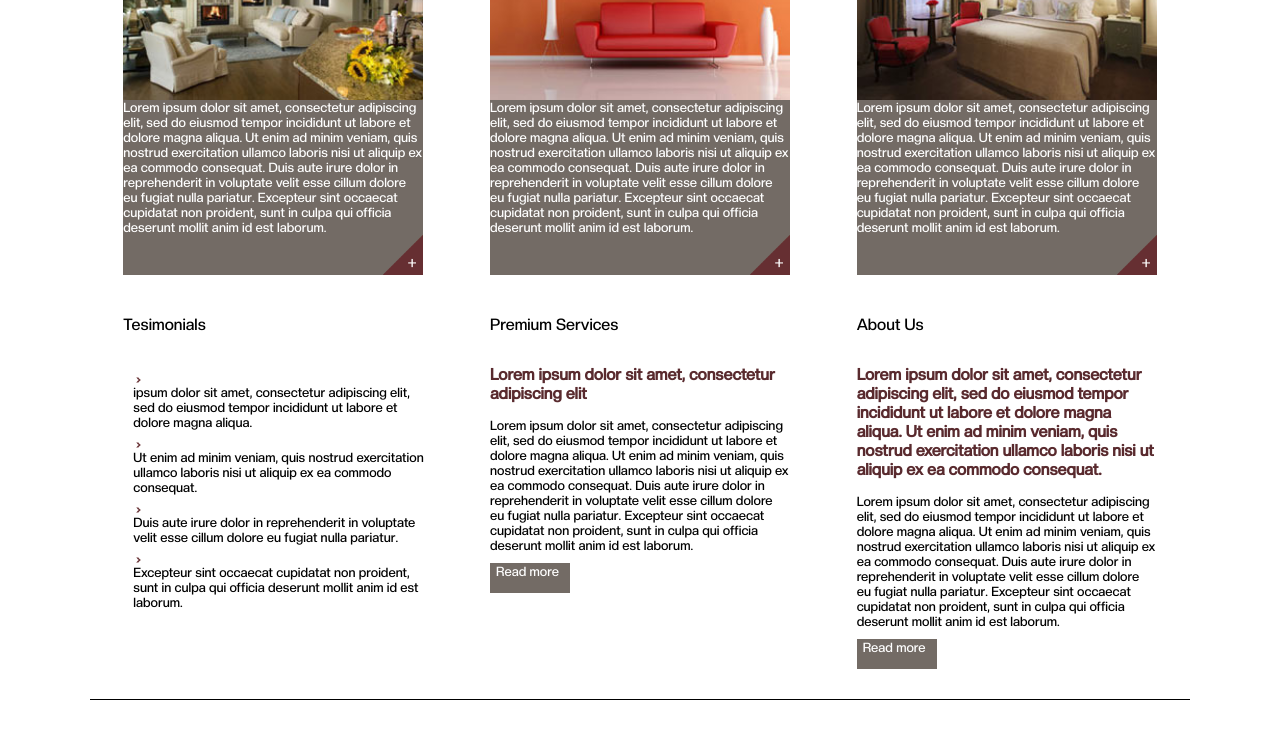
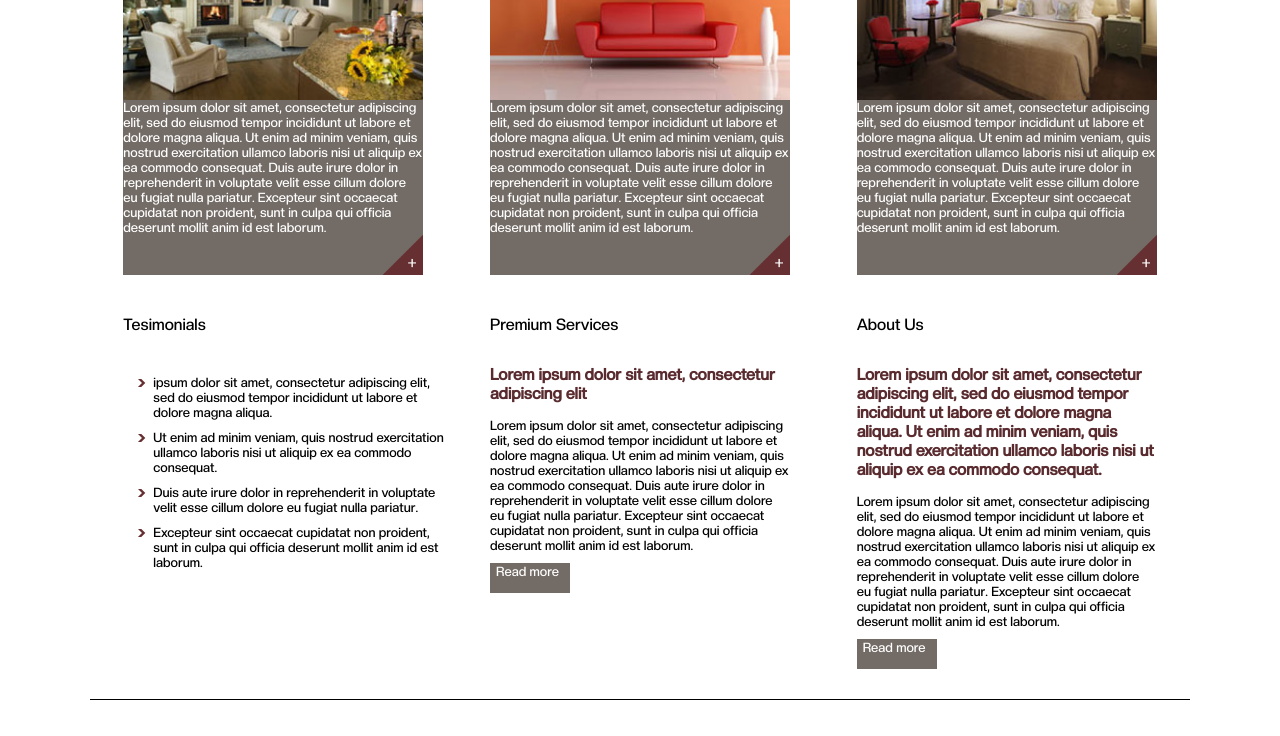
Before and after one commit to LeaCav/my-home-space, a plain HTML site: page index.html in a window 1280 px wide. Shown: the part 1039-1775 px from the top of the page. Drawn offline with Linux system fonts and the light colour scheme.

Commit message:
fleche corrigees

```diff
--- a/assets/css/style.css
+++ b/assets/css/style.css
@@ -9,6 +9,8 @@
     font-family:'renogare' ;
     src: url(../fonts/renogare/Renogare-Regular.woff2), url(../fonts/renogare/Renogare-Regular.otf);
 }
+
+
 
 *{
     width: 1100px;
@@ -144,14 +146,20 @@
                     height: auto;
                     margin: 0;
                     padding: 0;
+                    list-style-type: none;
+
                 }
                     li{
                         width: 100%;
                         height: auto;
                         margin:10px 10px 0;
+                        padding-left: 20px;
                         font-size: small;
                         align-items: start;
                         clear: right;
+                        background-image: url("../img/arrow.png");
+                        background-repeat: no-repeat;
+
                     }
                         li img{
                             width: 10px;
--- a/index.html
+++ b/index.html
@@ -69,10 +69,10 @@
             <section class="txt">
                 <h3>tesimonials</h3>
                     <ul>
-                        <li> <img src="./assets/img/arrow.png" alt="arrow"> ipsum dolor sit amet, consectetur adipiscing elit, sed do eiusmod tempor incididunt ut labore et dolore magna aliqua.</li>
-                        <li> <img src="./assets/img/arrow.png" alt="arrow">Ut enim ad minim veniam, quis nostrud exercitation ullamco laboris nisi ut aliquip ex ea commodo consequat.</li>
-                        <li> <img src="./assets/img/arrow.png" alt="arrow">Duis aute irure dolor in reprehenderit in voluptate velit esse cillum dolore eu fugiat nulla pariatur.</li>
-                        <li> <img src="./assets/img/arrow.png" alt="arrow">Excepteur sint occaecat cupidatat non proident, sunt in culpa qui officia deserunt mollit anim id est laborum.</li>
+                        <li>ipsum dolor sit amet, consectetur adipiscing elit, sed do eiusmod tempor incididunt ut labore et dolore magna aliqua.</li>
+                        <li>Ut enim ad minim veniam, quis nostrud exercitation ullamco laboris nisi ut aliquip ex ea commodo consequat.</li>
+                        <li>Duis aute irure dolor in reprehenderit in voluptate velit esse cillum dolore eu fugiat nulla pariatur.</li>
+                        <li>Excepteur sint occaecat cupidatat non proident, sunt in culpa qui officia deserunt mollit anim id est laborum.</li>
                     </ul>
             </section>
 
```
